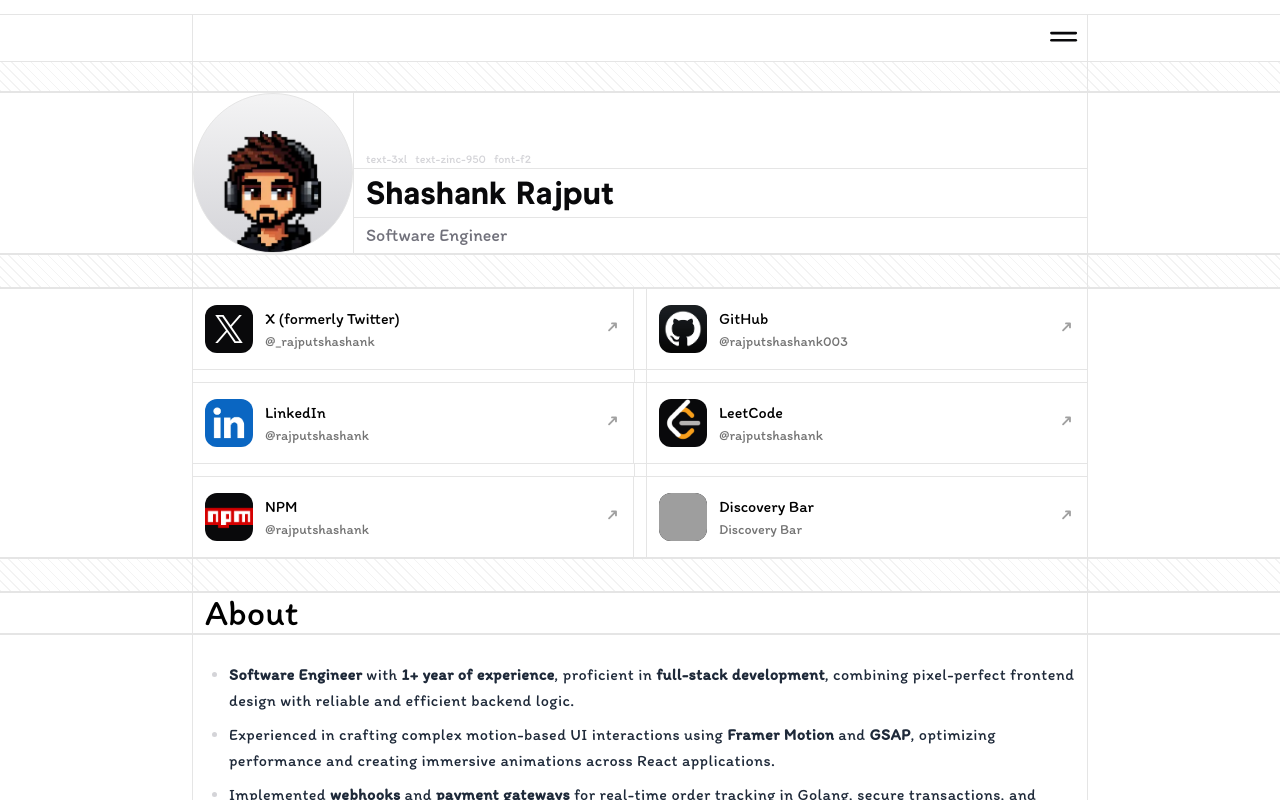
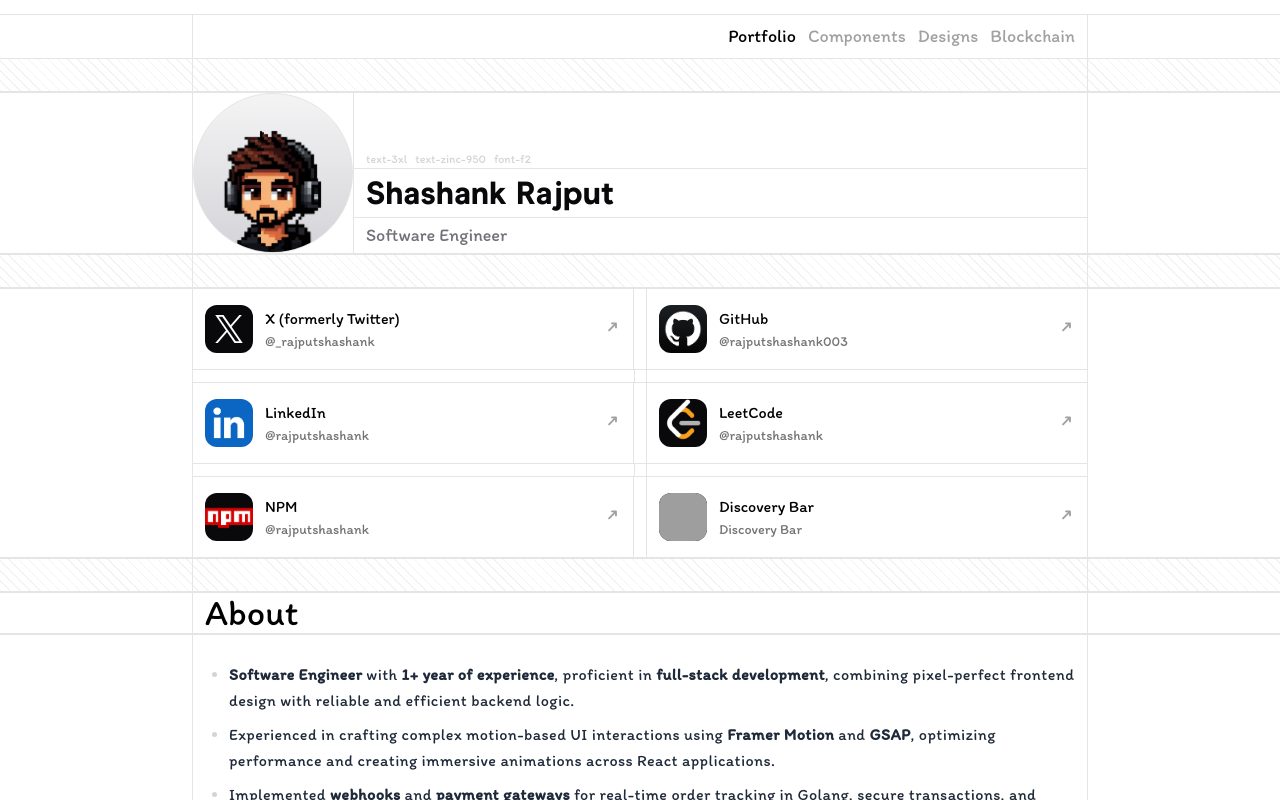
Before and after one commit to rajputshashank003/Portfolio_v2, a React (Vite) app: page / in a window 1280 px wide. Shown: the top 800 px of the page. Built offline with nearby package versions, Linux system fonts and the light colour scheme; grey boxes are pictures that could not be loaded.

Commit message:
fix: variables

```diff
--- a/src/components/Header.tsx
+++ b/src/components/Header.tsx
@@ -1,20 +1,19 @@
-import { includes, map } from "lodash"
-import { useLocation, useNavigate } from 'react-router-dom';
-import { ScreensOptions } from "./utils.tsx";
 import BorderWrapper from "./BorderWrapper";
 import SmMenu from "./SmMenu.tsx";
 import { useRef, useState } from "react";
 import MenuIcon from "./MenuIcon.tsx";
+import { includes, map } from "lodash";
+import { ScreensOptions } from "./utils.tsx";
+import { useNavigate } from "react-router-dom";
 
 const Header = () => {
-    const location = useLocation();
     const navigate = useNavigate();
     const [menuOpen, setMenuOpen] = useState(false);
     const triggerClose = useRef<any>(null);
 
     const renderSmallDisplayMenu = () => {
         return (
-            <div className="w-full">
+            <div className="w-full md:hidden">
                 <div className="w-full flex relative justify-end z-[9999]">
                     <div className="w-[30px] h-[30px] rounded-full p-[4px] flex justify-center items-center scale-[0.9]">
                         <MenuIcon triggerClose={triggerClose} onClick={() => setMenuOpen(prev => !prev)} />
@@ -28,7 +27,7 @@
     return (
         <BorderWrapper boxClass={'flex text-[18px] justify-end gap-[12px] px-[12px] py-[8px]'}>
             {renderSmallDisplayMenu()}
-            {/* {
+            {
                 map(ScreensOptions, (opt: string) => (
                     <div
                         style={{
@@ -39,11 +38,11 @@
                             ),
                         }}
                         onClick={() => navigate(`/${opt}`)}
-                        className="text-neutral-400 cursor-pointer first-letter:uppercase" >
+                        className="text-neutral-400 max-md:hidden cursor-pointer first-letter:uppercase" >
                         {opt}
                     </div>
                 ))
-            } */}
+            }
         </BorderWrapper>
     )
 }
--- a/src/components/SmMenu.tsx
+++ b/src/components/SmMenu.tsx
@@ -1,3 +1,4 @@
+// @ts-nocheck
 import { useEffect, useRef } from 'react'
 import { motion } from "motion/react";
 import { Link, useNavigate } from 'react-router-dom';
```
